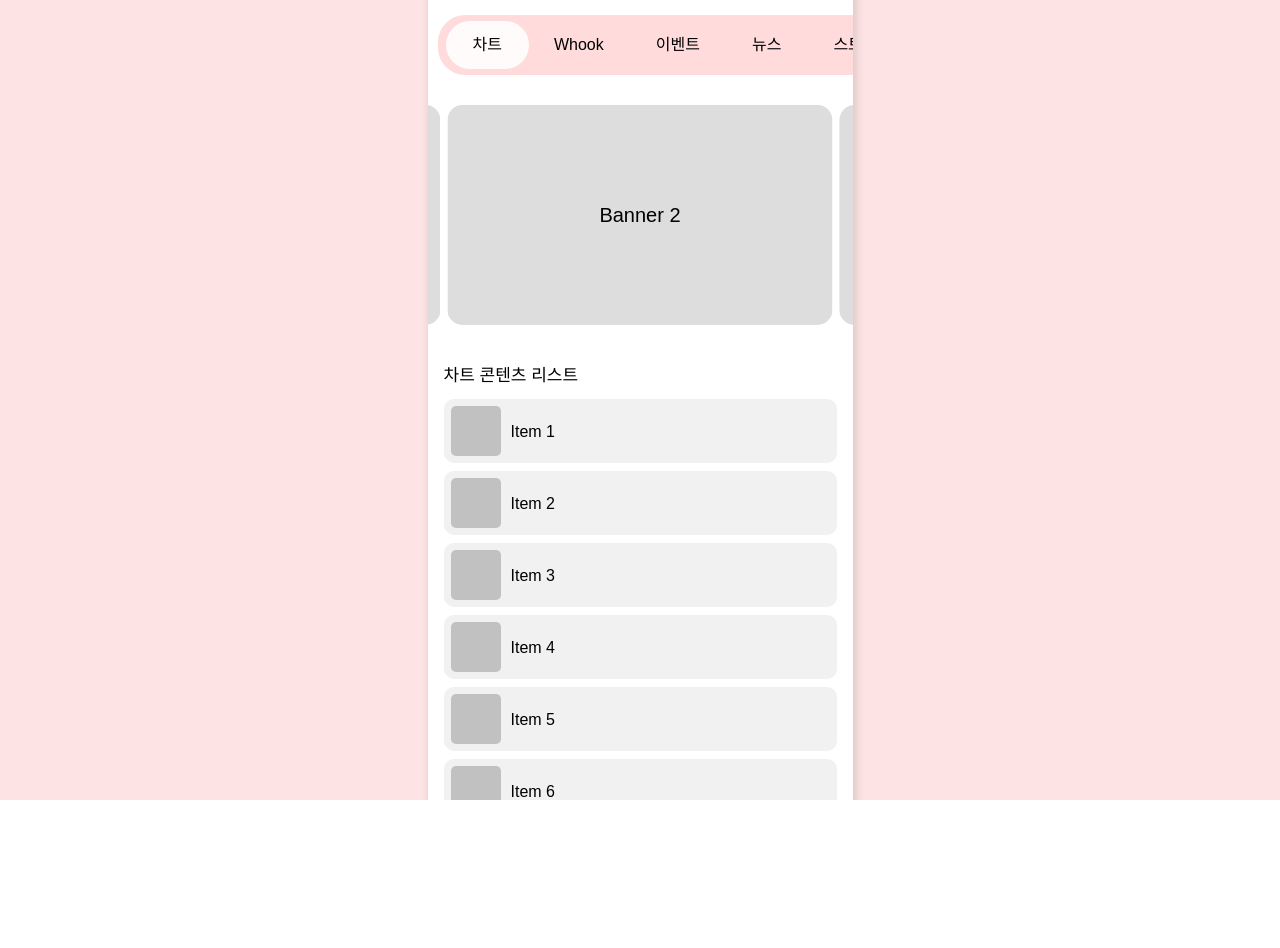
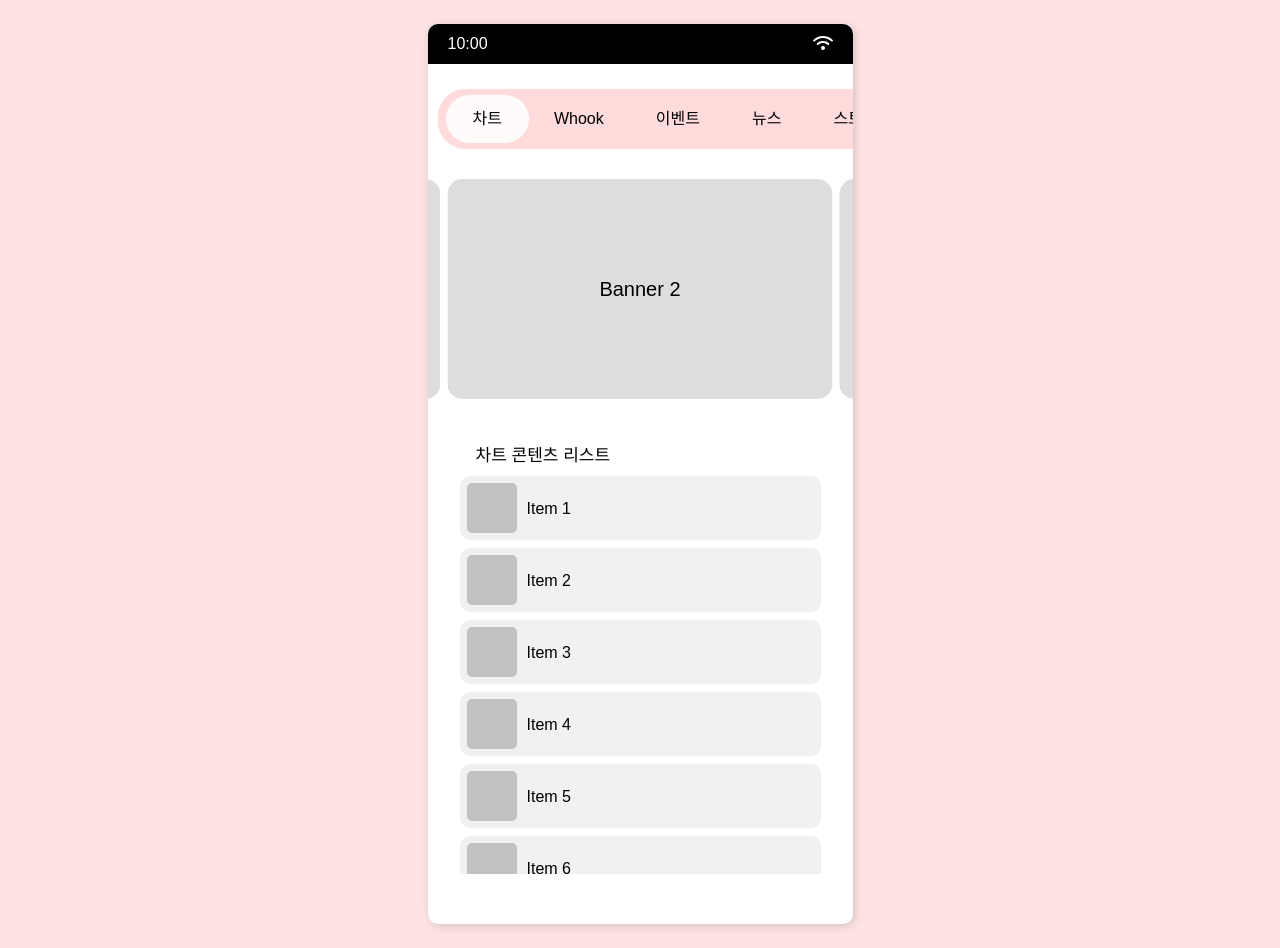
Before and after one commit to jliliflora/codetest-ht, a React (Create React App) app: page / in a window 1280 px wide. Before the commit the page ends 800 px from the top, so only its background shows below. Built offline with nearby package versions, Linux system fonts and the light colour scheme.

Commit message:
무한 스크롤 버그 수정

```diff
--- a/src/App.tsx
+++ b/src/App.tsx
@@ -2,11 +2,11 @@ import styled from "styled-components";
 import MobileLayout from "./components/MobileLayout";
 
 const Wrapper = styled.div`
-  height: 100vh;
+  min-height: 100vh;
   width: 100vw;
   display: flex;
   justify-content: center;
-  align-items: center;
+  align-items: flex-start; // 여기 중요!
   background-color: #fde3e3;
   overflow: auto;
 `;
--- a/src/components/ContentList.tsx
+++ b/src/components/ContentList.tsx
@@ -1,3 +1,4 @@
+// ContentList : 무한스크롤 + 콘텐츠 생성
 import { useEffect, useState } from "react";
 import styled from "styled-components";
 import InfiniteScroll from "react-infinite-scroll-component";
@@ -8,22 +9,11 @@ interface ContentListProps {
 }
 
 const ListWrapper = styled.div`
-  height: 450px;
-  overflow-y: auto;
   padding: 3px 16px 16px 16px;
-  /* background-color: #a38686; */
-
-  /* 스크롤바 숨기기 (크로스 브라우징) */
-  scrollbar-width: none; /* Firefox */
-  -ms-overflow-style: none; /* IE 10+ */
-  &::-webkit-scrollbar {
-    display: none; /* Chrome, Safari, Opera */
-  }
 `;
 
 const ListTitle = styled.h1`
   font-size: 17px;
-  /* background-color: #398098; */
   padding: 16px 16px 10px 16px;
 `;
 
@@ -50,12 +40,11 @@ function ContentList({ title, categoryKey }: ContentListProps) {
 
   // 탭 메뉴 바뀔 때 리스트 초기화
   useEffect(() => {
-    // 초기 데이터 만들기
-    const initialItems = Array.from({ length: 10 }, (_, i) => `Item ${i + 1}`); // 모든 탭에서 동일한 배열 사용하지 않도록 useEffect안에서 생성시키기
+    console.log("🚨 useEffect fired for", categoryKey);
+    const initialItems = Array.from({ length: 10 }, (_, i) => `Item ${i + 1}`);
     setItems(initialItems);
     setHasMore(true);
 
-    // 스크롤 위치 초기화
     const scrollBox = document.getElementById("scrollBox");
     if (scrollBox) {
       scrollBox.scrollTop = 0;
@@ -64,28 +53,30 @@ function ContentList({ title, categoryKey }: ContentListProps) {
 
   // 스크롤 끝 도달 시 실행할 함수
   const fetchMoreData = () => {
+    console.log("🔥 fetchMoreData called");
     setTimeout(() => {
-      if (items.length >= 50) {
+      setItems((prev) => {
+        if (prev.length >= 50) {
+          console.log("❌ Stop loading, reached max");
           setHasMore(false);
-        return;
+          return prev;
         }
-      // 새로 데이터 10개 만들기
         const moreItems = Array.from(
           { length: 10 },
-        (_, i) => `Item ${items.length + i + 1}`
+          (_, i) => `Item ${prev.length + i + 1}`
         );
-      setItems((prev) => [...prev, ...moreItems]);
-    }, 1000); // 1초 후에 새로운 데이터 10개 추가
+        return [...prev, ...moreItems];
+      });
+    }, 1000);
   };
 
   return (
-    <>
-      <ListTitle>{title}</ListTitle>
-      <ListWrapper id="scrollBox">
+    <ListWrapper>
       <InfiniteScroll
         dataLength={items.length}
         next={fetchMoreData}
         hasMore={hasMore}
+        scrollableTarget="scrollBox"
         loader={
           <h4
             style={{
@@ -98,17 +89,16 @@ function ContentList({ title, categoryKey }: ContentListProps) {
             Loading...
           </h4>
         }
-          scrollableTarget="scrollBox"
       >
+        <ListTitle>{title}</ListTitle>
         {items.map((item, i) => (
           <Item key={i}>
-              <ItemCnt></ItemCnt>
+            <ItemCnt />
             {item}
           </Item>
         ))}
       </InfiniteScroll>
     </ListWrapper>
-    </>
   );
 }
 
--- a/src/components/MobileLayout.tsx
+++ b/src/components/MobileLayout.tsx
@@ -17,6 +17,7 @@ const Layout = styled.div`
   border-radius: 10px;
   box-shadow: 2px 2px 10px rgba(0, 0, 0, 0.15);
   overflow: hidden;
+  margin: 3vh 0;
   /* border: 1px solid red; */
 `;
 
--- a/src/components/SlideTabs.tsx
+++ b/src/components/SlideTabs.tsx
@@ -1,3 +1,4 @@
+// SlideTabs : 탭/슬라이드 관리 역할
 import styled from "styled-components";
 import TabContent from "./TabContent";
 import Slider from "react-slick";
@@ -26,12 +27,28 @@ const Container = styled.div`
   width: 100%;
 `;
 
+// ✅ 새로 추가된 스크롤 영역 (scrollableTarget)
+const ScrollArea = styled.div`
+  height: 450px;
+  overflow-y: auto;
+  padding: 3px 16px 16px 16px;
+  /* background-color: #a38686; */
+
+  /* 스크롤바 숨기기 (크로스 브라우징) */
+  scrollbar-width: none; /* Firefox */
+  -ms-overflow-style: none; /* IE 10+ */
+  &::-webkit-scrollbar {
+    display: none; /* Chrome, Safari, Opera */
+  }
+`;
+
 const TabContentWrapper = styled.div`
   width: 425px;
   flex-shrink: 0;
 `;
 
 function SlideTabs({ selected, setSelected }: Props) {
+  // 좌우 슬라이드 기능
   const sliderRef = useRef<any>(null);
   const currentIndex = menus.indexOf(selected);
 
@@ -48,20 +65,30 @@ function SlideTabs({ selected, setSelected }: Props) {
     slidesToScroll: 1,
     swipeToSlide: true,
     arrows: false,
-    beforeChange: (oldIndex: number, newIndex: number) => {
+    beforeChange: (_: number, newIndex: number) => {
       setSelected(menus[newIndex]);
     },
   };
 
   return (
     <Container>
-      <Slider {...settings} ref={sliderRef}>
-        {menus.map((menu) => (
-          <TabContentWrapper key={menu}>
-            <TabContent selected={menu} />
-          </TabContentWrapper>
-        ))}
-      </Slider>
+      {/* ✅ scrollableTarget을 위한 고정된 scrollBox */}
+      <ScrollArea id="scrollBox">
+        <Slider {...settings} ref={sliderRef}>
+          {/* {menus.map((menu) => (
+            <TabContentWrapper key={menu}>
+              <TabContent key={menu} selected={menu} />
+            </TabContentWrapper>
+          ))} */}
+          {menus.map((menu, index) => (
+            <TabContentWrapper key={menu}>
+              {index === currentIndex && (
+                <TabContent key={menu} selected={menu} />
+              )}
+            </TabContentWrapper>
+          ))}
+        </Slider>
+      </ScrollArea>
     </Container>
   );
 }
--- a/src/components/TabContent.tsx
+++ b/src/components/TabContent.tsx
@@ -5,15 +5,13 @@ interface Props {
   selected: string;
 }
 
-const ContentArea = styled.div`
-  /* background-color: #524141; */
-`;
+// const ContentArea = styled.div`
+//   /* background-color: #524141; */
+// `;
 
 function TabContent({ selected }: Props) {
   return (
-    <ContentArea>
-      <ContentList title={`${selected} 콘텐츠 리스트`} categoryKey={selected} />
-    </ContentArea>
+    <ContentList title={`${selected} 콘텐츠 리스트`} categoryKey={selected} />
   );
 }
 
```
Also changed, not shown: src/components/Test-ContentList.tsx (added, +137 -0 lines). Lines whose indentation alone changed are shown as unchanged.
